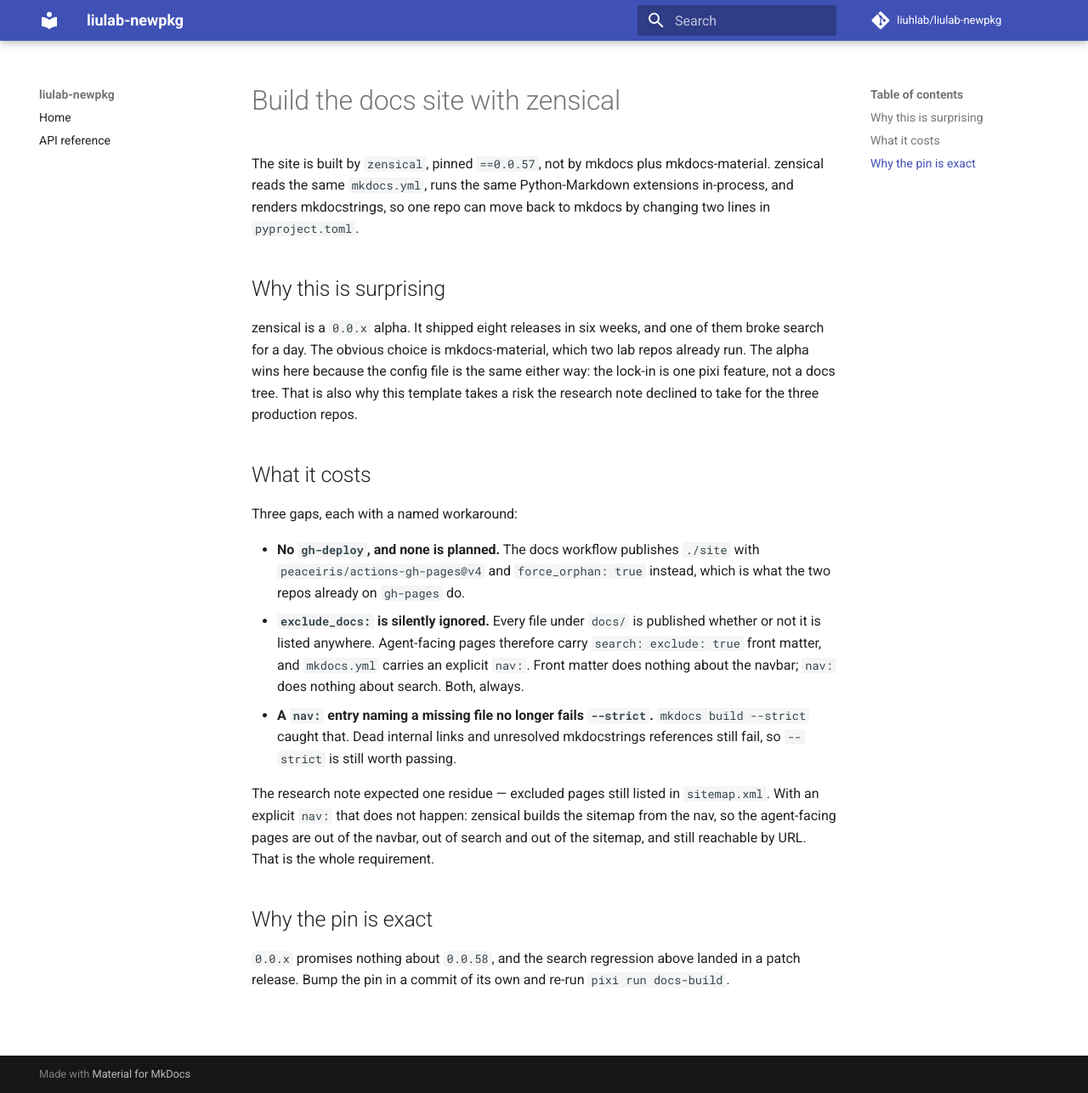
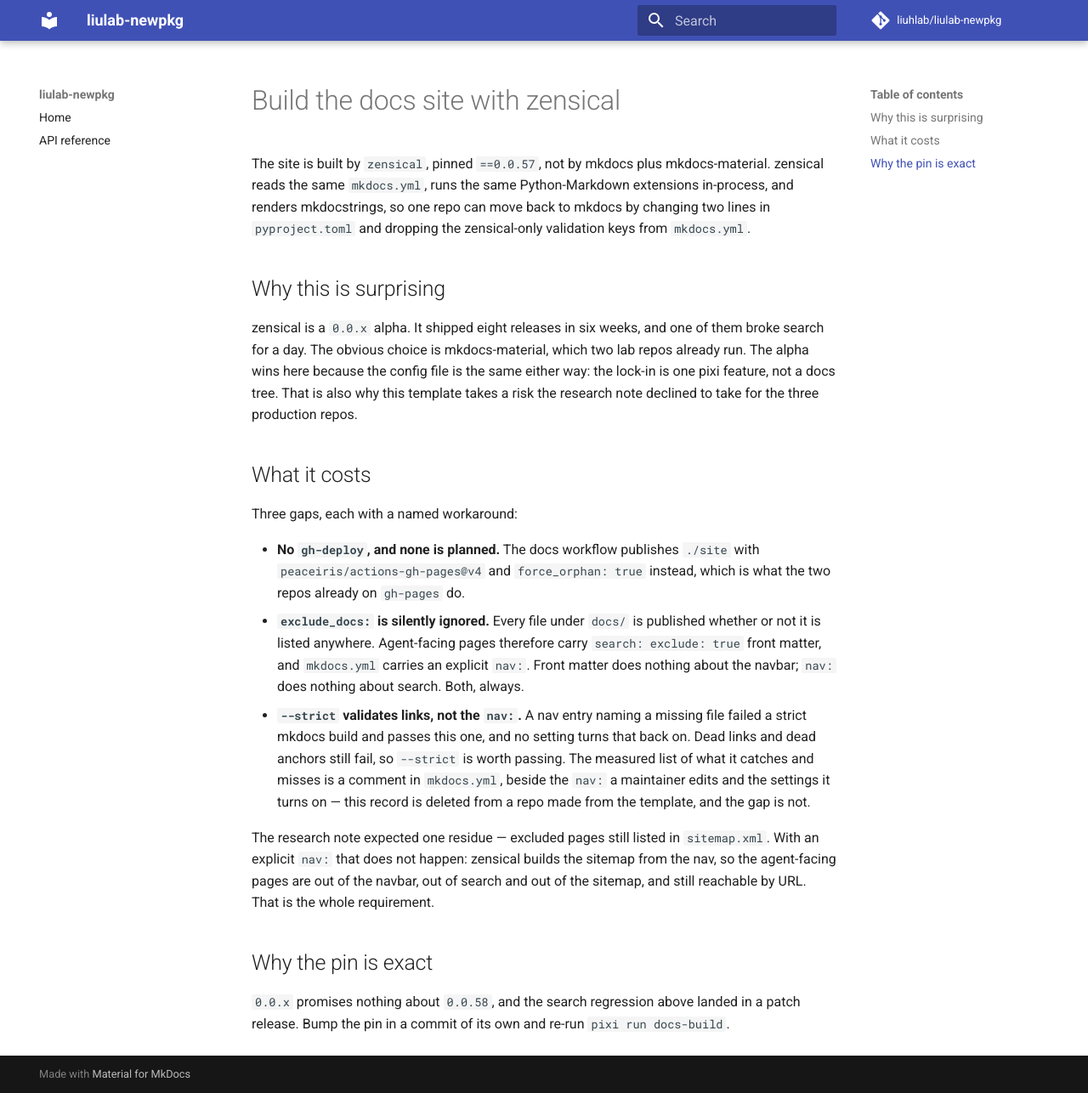
Before and after one commit to liuhlab/liulab-repo-template, an MkDocs documentation site: the page built from docs/adr/0001-docs-site-on-zensical.md, in a window 1280 px wide and 1286 px high. Shown: the whole window at 85% size. Built offline with MkDocs 1.6.1 and Material for MkDocs 9.7.7, drawn with Linux system fonts in a browser that asks for light colours; comment, search, counter and statistics services are not loaded.

Commit message:
Record what a strict docs build misses, and turn on what it offers (#51)
The docs job goes green on a nav entry naming a file that is not there, and
publishes a menu item that 404s. Verified against the pinned zensical rather
than assumed: a bad nav entry builds clean and renders `href="./ghost.md"`.

Where the prose goes was the decision. `init-repo` deletes `docs/adr/` and cuts
every citation of it out of the files a derived repo keeps, so a limitation
recorded only in the record reaches nobody in the fifty repos that inherit it,
and a generic file pointing at the record becomes a dangling reference in each
of them. So the measured list lives in `mkdocs.yml`, beside the `nav:` a
maintainer is editing at the moment the gap bites, in a file every repo keeps
and no init step touches. The record keeps one sentence saying the gap exists
and where the list is; `ci.yml` says a green docs job is not a claim the site
has no dead ends. Neither cites a deleted path.

Measured, each by building it:

  caught  link to a missing page, dead anchor, unresolved mkdocstrings ref
  MISSED  nav entry naming a missing file, absolute link, link with no .md

The three misses have no setting. zensical validates links and not the nav, and
drops mkdocs' `absolute_links:` and `unrecognized_links:` without a word, so
writing those keys in would look like a check and be none.

The five keys it does ship switched off are now on. `unresolved_references:` is
not among them: it reads any bracketed word in prose — `[draft]` — as a broken
reference, and turning it on fails this repo's own docs build on the research
note. The five are zensical's own spelling and mkdocs rejects them, which costs
a line of the portability the record claims; the record now says so.

`pixi run check`, `pixi run docs-build` and `pixi run dogfood` are green, so all
three rendered shapes carry the block and build with it.

Co-Authored-By: Claude Opus 5 (1M context) <noreply@anthropic.com>
Claude-Session: https://claude.ai/code/session_011ZNsHzTC77n87dtoGiN581

```diff
--- a/docs/adr/0001-docs-site-on-zensical.md
+++ b/docs/adr/0001-docs-site-on-zensical.md
@@ -8,7 +8,7 @@ search:
 The site is built by `zensical`, pinned `==0.0.57`, not by mkdocs plus mkdocs-material.
 zensical reads the same `mkdocs.yml`, runs the same Python-Markdown extensions in-process,
 and renders mkdocstrings, so one repo can move back to mkdocs by changing two lines in
-`pyproject.toml`.
+`pyproject.toml` and dropping the zensical-only validation keys from `mkdocs.yml`.
 
 ## Why this is surprising
 
@@ -29,9 +29,12 @@ Three gaps, each with a named workaround:
   or not it is listed anywhere. Agent-facing pages therefore carry `search: exclude: true`
   front matter, and `mkdocs.yml` carries an explicit `nav:`. Front matter does nothing
   about the navbar; `nav:` does nothing about search. Both, always.
-- **A `nav:` entry naming a missing file no longer fails `--strict`.** `mkdocs build
-  --strict` caught that. Dead internal links and unresolved mkdocstrings references still
-  fail, so `--strict` is still worth passing.
+- **`--strict` validates links, not the `nav:`.** A nav entry naming a missing file failed
+  a strict mkdocs build and passes this one, and no setting turns that back on. Dead links
+  and dead anchors still fail, so `--strict` is worth passing. The measured list of what it
+  catches and misses is a comment in `mkdocs.yml`, beside the `nav:` a maintainer edits and
+  the settings it turns on — this record is deleted from a repo made from the template, and
+  the gap is not.
 
 The research note expected one residue — excluded pages still listed in `sitemap.xml`. With
 an explicit `nav:` that does not happen: zensical builds the sitemap from the nav, so the
--- a/mkdocs.yml
+++ b/mkdocs.yml
@@ -18,11 +18,44 @@ site_description: "One line: what this repo is for. `init-repo` rewrites this."
 # `search: exclude: true` front matter on those pages is for. Neither mechanism
 # substitutes for the other, and `exclude_docs:` is silently ignored, so both are needed.
 #
-# Add a human-facing page here when you write one. Never add a page under docs/adr/,
-# docs/agents/ or docs/research/: conformance rule 2 fails the build if you do.
+# Add a human-facing page here when you write one, and CHECK THE FILE IS THERE — a nav
+# entry naming a missing file builds green and publishes a menu item that 404s. Never add a
+# page under docs/adr/, docs/agents/ or docs/research/: conformance rule 2 fails the build
+# if you do.
 nav:
   - Home: index.md
   - API reference: api.md
+
+# What `--strict` catches. Every row was built against the pinned zensical and watched, not
+# taken from what a strict mkdocs build used to do:
+#
+#   caught  link to a page that is not there   [text](gone.md)
+#   caught  dead anchor                        [text](api.md#gone)
+#   caught  unresolved mkdocstrings reference  [`pkg.Thing`][pkg.Thing]
+#   MISSED  nav: entry naming a missing file     - Gone: gone.md
+#   MISSED  absolute link                      [text](/gone/)
+#   MISSED  link with no `.md` extension       [text](api)
+#
+# Nothing below fixes the three MISSED rows and no setting does: zensical validates links
+# and not the nav, and it drops mkdocs' `absolute_links:` and `unrecognized_links:` keys in
+# silence, so writing them in would look like a check and be none. Read those three rows as
+# work for a human. Row three needs the mkdocstrings plugin, so a repo without one is down
+# to two.
+#
+# `not_found:` and `anchors:` are zensical's defaults, spelled out because they are the two
+# keys mkdocs also understands. The five under them are zensical's own and mkdocs rejects
+# them, so a move back to mkdocs deletes this block as well as the pixi lines.
+# `unresolved_references:` is left off on purpose: it reads any bracketed word in prose,
+# `[draft]`, as a broken link reference and fails the build on it.
+validation:
+  links:
+    not_found: warn
+    anchors: warn
+  unresolved_footnotes: true
+  unused_definitions: true
+  unused_footnotes: true
+  shadowed_definitions: true
+  shadowed_footnotes: true
 
 theme:
   name: material
```
Also changed, not shown: CHANGELOG.md (+4 -0 lines), 1 other file.
